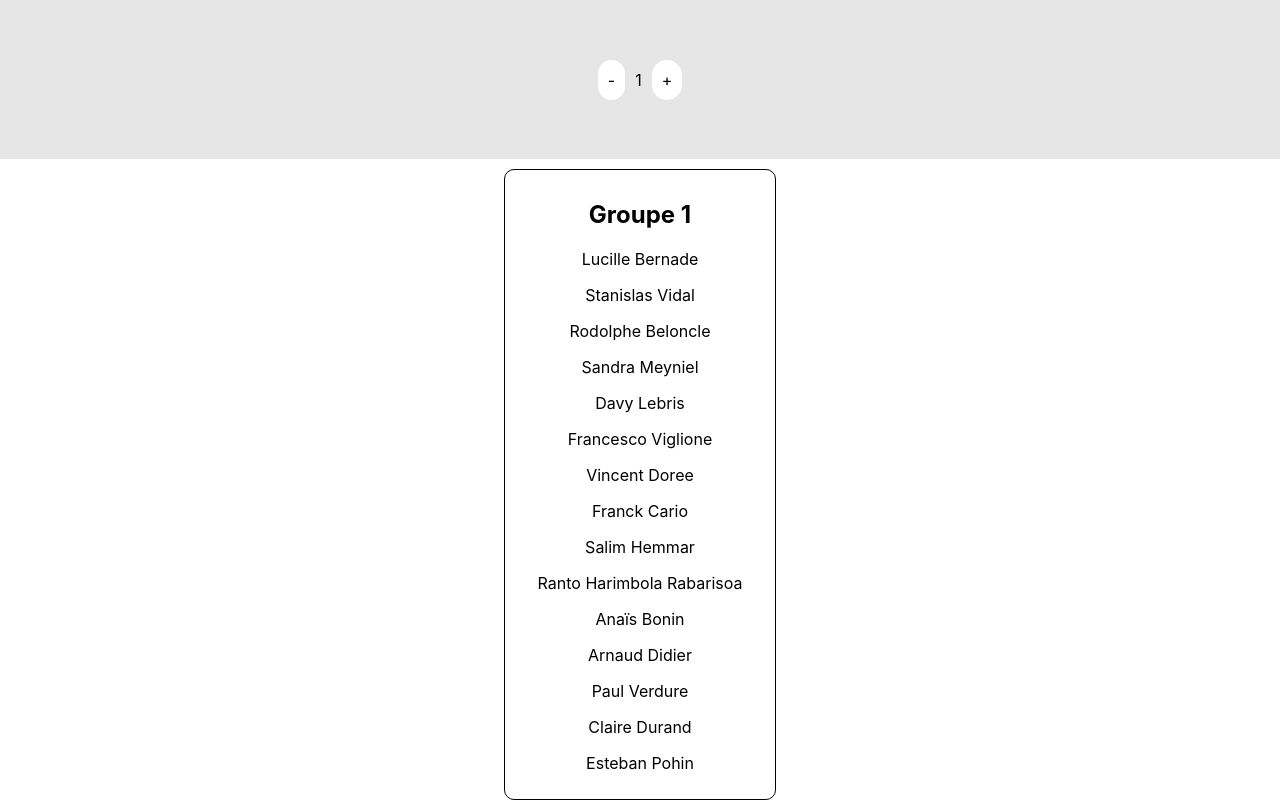
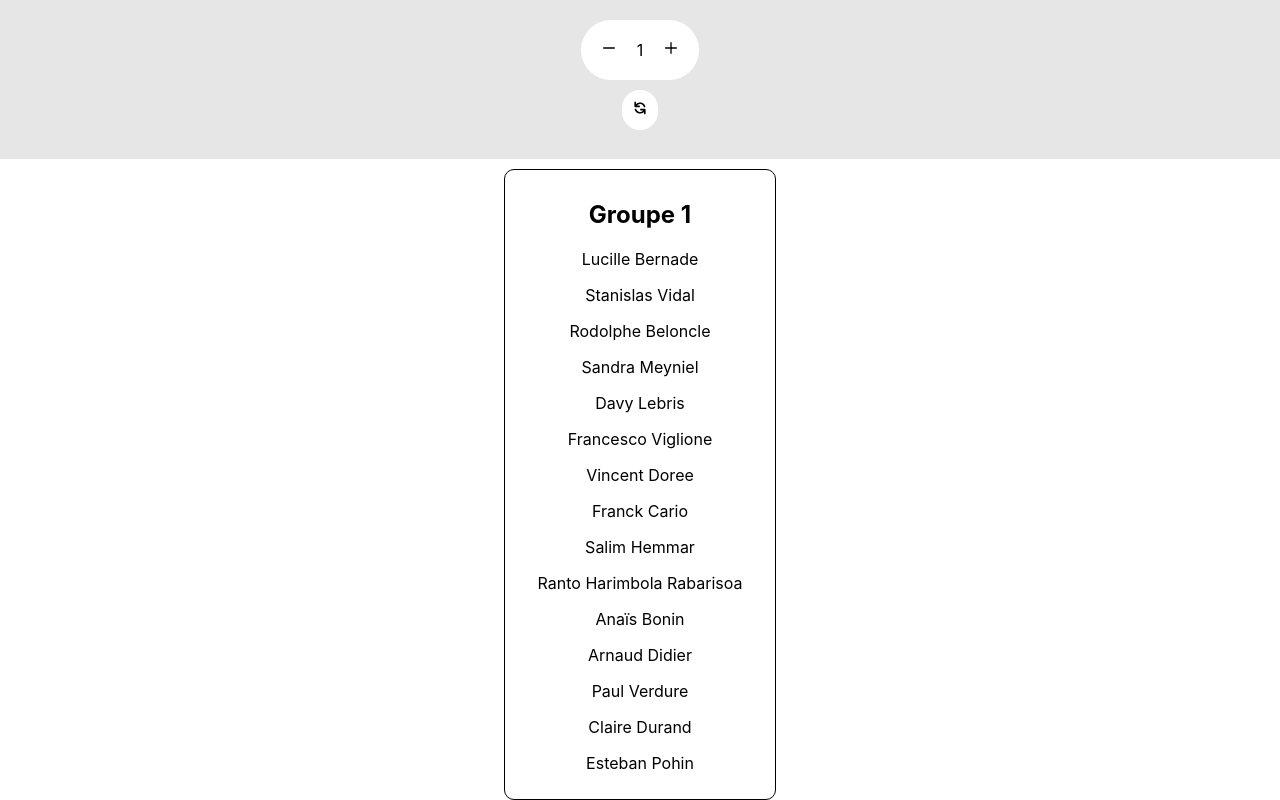
Before and after one commit to FrancoisDoussin/student-randomizer, a React (Create React App) app: page / in a window 1280 px wide. Built offline with nearby package versions, Linux system fonts and the light colour scheme.

Commit message:
add shuffle

```diff
--- a/package.json
+++ b/package.json
@@ -8,6 +8,7 @@
     "@testing-library/user-event": "^12.1.10",
     "react": "^17.0.2",
     "react-dom": "^17.0.2",
+    "react-icons": "^4.3.1",
     "react-scripts": "4.0.3",
     "web-vitals": "^1.0.1"
   },
--- a/src/App.css
+++ b/src/App.css
@@ -7,11 +7,24 @@
 }
 
 .App-buttons {
+  user-select: none;
   height: 20vh;
   width: 100vw;
   display: flex;
+  flex-direction: column;
+  align-items: center;
+  justify-content: center;
+  background-color: rgb(230, 230, 230);
+}
+
+.App-buttons-count {
+  display: flex;
   justify-content: center;
   align-items: center;
+  background-color: rgb(230, 230, 230);
+}
+
+.App-buttons-reset {
   background-color: rgb(230, 230, 230);
 }
 
--- a/src/App.js
+++ b/src/App.js
@@ -1,4 +1,5 @@
 import { useEffect, useState } from 'react';
+import { HiRefresh, HiOutlineMinus, HiOutlinePlus  } from 'react-icons/hi';
 
 import students from './students.json';
 
@@ -8,17 +9,15 @@ function App() {
   const [groupNumber, setGroupNumber] = useState(1);
   const [result, setResult] = useState([]);
 
-  const updateGroupNumber = (event) => {
-    if (event.target.innerHTML === "+") {
-      setGroupNumber(groupNumber + 1);
-    }
-
-    if (event.target.innerHTML === "-" && groupNumber > 1) {
-      setGroupNumber(groupNumber - 1);
-    }
+  const minorGroupNumber = () => {
+    if (groupNumber > 1) setGroupNumber(groupNumber - 1)
   }
 
-  useEffect(() => {
+  const majorGroupNumber = () => {
+    setGroupNumber(groupNumber + 1)
+  }
+
+  const shuffle = () => {
     const suffleStudent = students.sort((a, b) => 0.5 - Math.random());
     const numsPerGroup = Math.ceil(suffleStudent.length / groupNumber);
     const result = new Array(groupNumber)
@@ -26,14 +25,23 @@ function App() {
       .map((_, i) => suffleStudent.slice(i * numsPerGroup, (i + 1) * numsPerGroup));
 
     setResult(result)
+  }
+
+  useEffect(() => {
+    shuffle()
   }, [groupNumber])
 
   return (
     <div className="App">
       <div className="App-buttons">
-        <div onClick={updateGroupNumber}>-</div>
-        <div>{groupNumber}</div>
-        <div onClick={updateGroupNumber}>+</div>
+        <div className="App-buttons-count">
+          <div onClick={minorGroupNumber}><HiOutlineMinus /></div>
+          <div>{groupNumber}</div>
+          <div onClick={majorGroupNumber}><HiOutlinePlus /></div>
+        </div>
+        <div className="App-buttons-reset">
+          <div onClick={shuffle}><HiRefresh /></div>
+        </div>
       </div>
       <div className="App-result">
         {result
```
Also changed, not shown: 1 other file (tests, documents, lock files or other folders).
